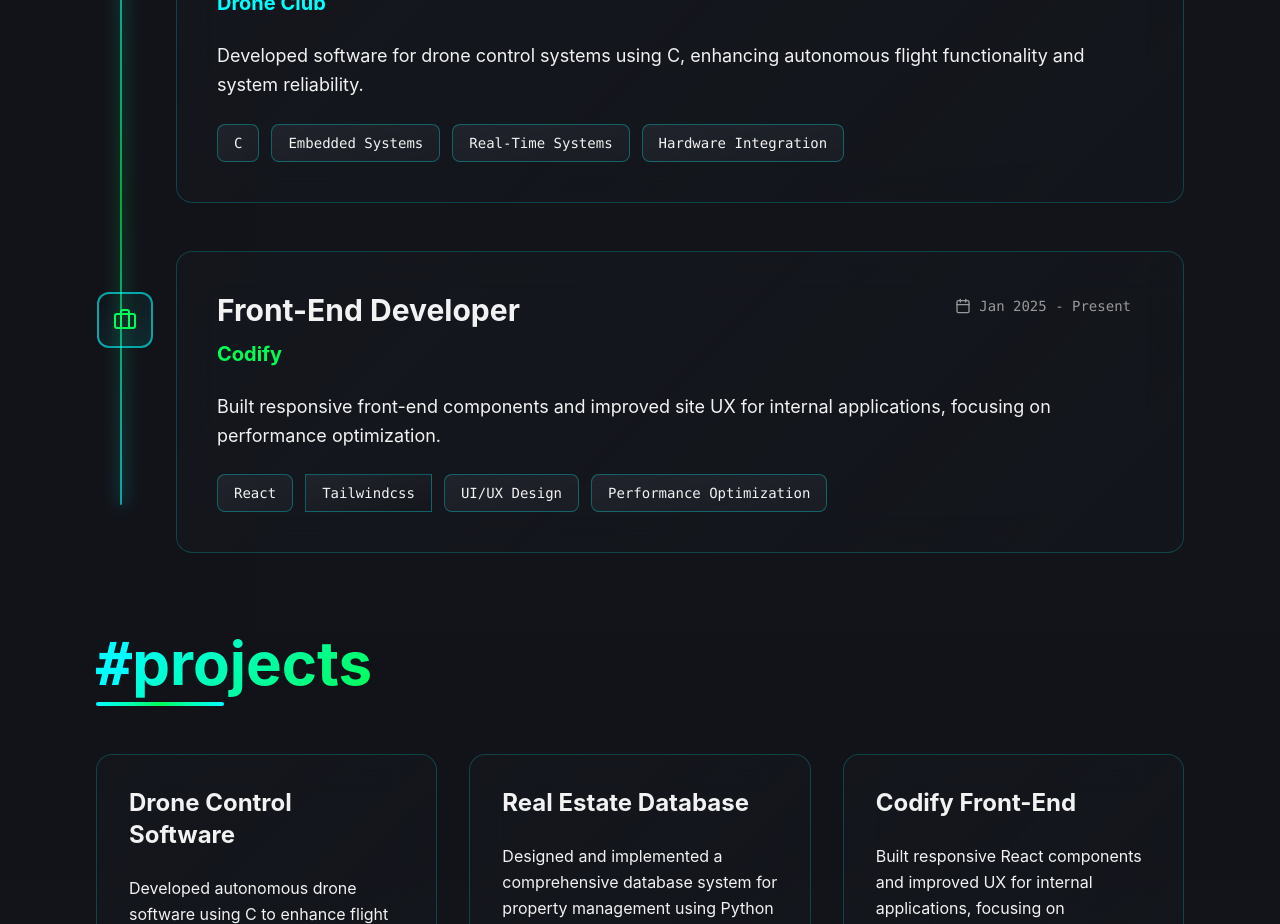
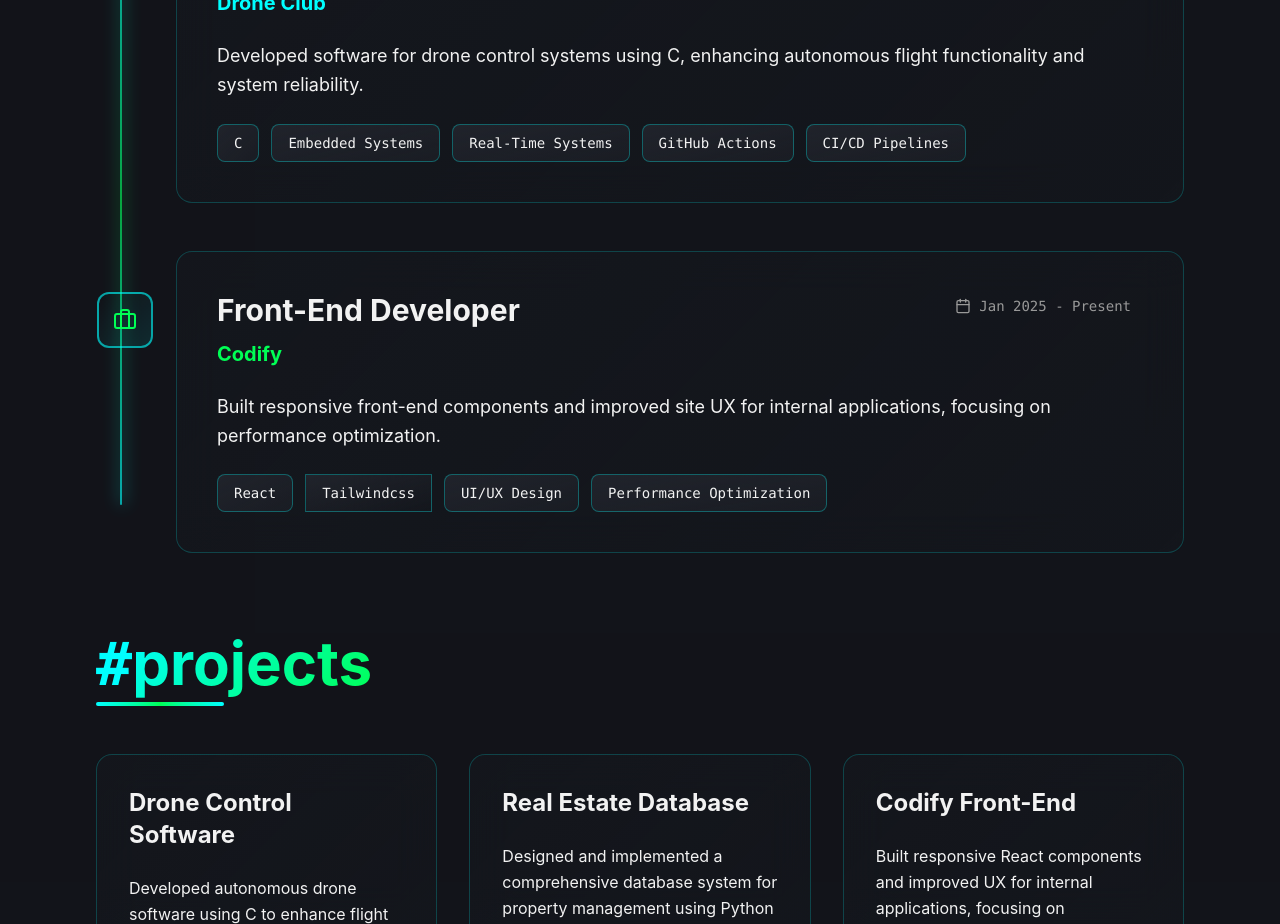
Before and after one commit to YoungDeveloperOmar/OmarAshurbayov-s-Portfolio, a React (Vite) app: page / in a window 1280 px wide. Shown: the part 1960-2884 px from the top of the page. Built offline with nearby package versions, Linux system fonts and the light colour scheme.

Commit message:
Added Readme

```diff
--- a/src/components/Experience.jsx
+++ b/src/components/Experience.jsx
@@ -74,7 +74,10 @@ const ExperienceComponent = () => {
                         Real-Time Systems
                       </span>
                       <span className="px-4 py-2 text-sm font-mono bg-gradient-to-br from-[hsl(220_15%_15%)]  to-[hsl(220_15%_15%_/0.5)] rounded-lg border border-[hsl(180_100%_50%_/0.3)] text-[hsl(0_0%_95%)] hover:border-[hsl(180_100%_50%_/0.6)] hover:shadow-lg hover:shadow-primary/20 transition-all duration-300 hover:scale-105">
-                        Hardware Integration
+                        GitHub Actions
+                      </span>
+                        <span className="px-4 py-2 text-sm font-mono bg-gradient-to-br from-[hsl(220_15%_15%)]  to-[hsl(220_15%_15%_/0.5)] rounded-lg border border-[hsl(180_100%_50%_/0.3)] text-foreground hover:border-[hsl(180_100%_50%_/0.6)] hover:shadow-lg hover:shadow-[hsl(180_100%_50%_/0.2)] transition-all duration-300 hover:scale-105">
+                        CI/CD Pipelines
                       </span>
                     </div>
                   </div>
```
Also changed, not shown: 1 other file (tests, documents, lock files or other folders).
